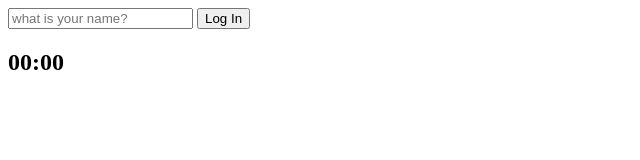
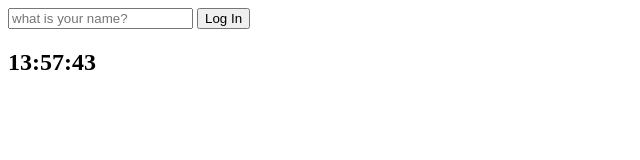
Before and after one commit to Locdham/mk2-momentum-clone, a plain HTML site: page index.html in a window 1280 px wide. Shown: the full height of the page, 0-640 px from the left. Drawn offline with Linux system fonts and the light colour scheme.

Commit message:
5.1 Timeout & Date
new Date()
.getHours()
.getMinutes()
.getSecond()

```diff
--- a/index.html
+++ b/index.html
@@ -18,7 +18,7 @@
       <button>Log In</button>
     </form>
 
-    <h2 id="clock">00:00</h2>
+    <h2 id="clock">00:00:00</h2>
     <h1 id="greeting" class="hidden"></h1>
 
     <script src="js/greetings.js"></script>
--- a/js/clock.js
+++ b/js/clock.js
@@ -1,7 +1,9 @@
 const clock = document.querySelector("h2#clock");
 
-function sayhello() {
-  console.log("hello");
+function getClock() {
+  const date = new Date();
+  clock.innerText = `${date.getHours()}:${date.getMinutes()}:${date.getSeconds()}`;
 }
-//이함수를 매2초마다 실행시키려면?...
-setInterval(sayhello, 5000);
+
+getClock();
+setInterval(getClock, 1000);
```
Also changed, not shown: 1 other file.
